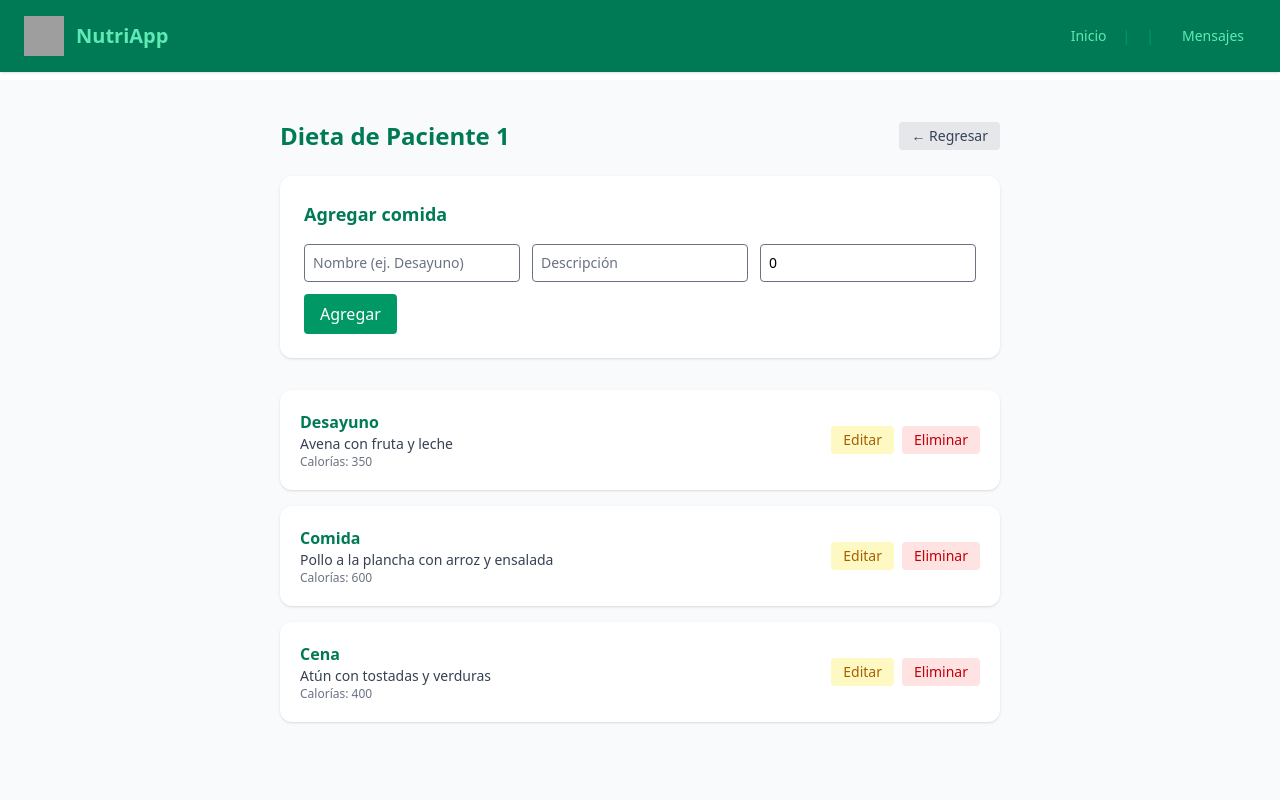
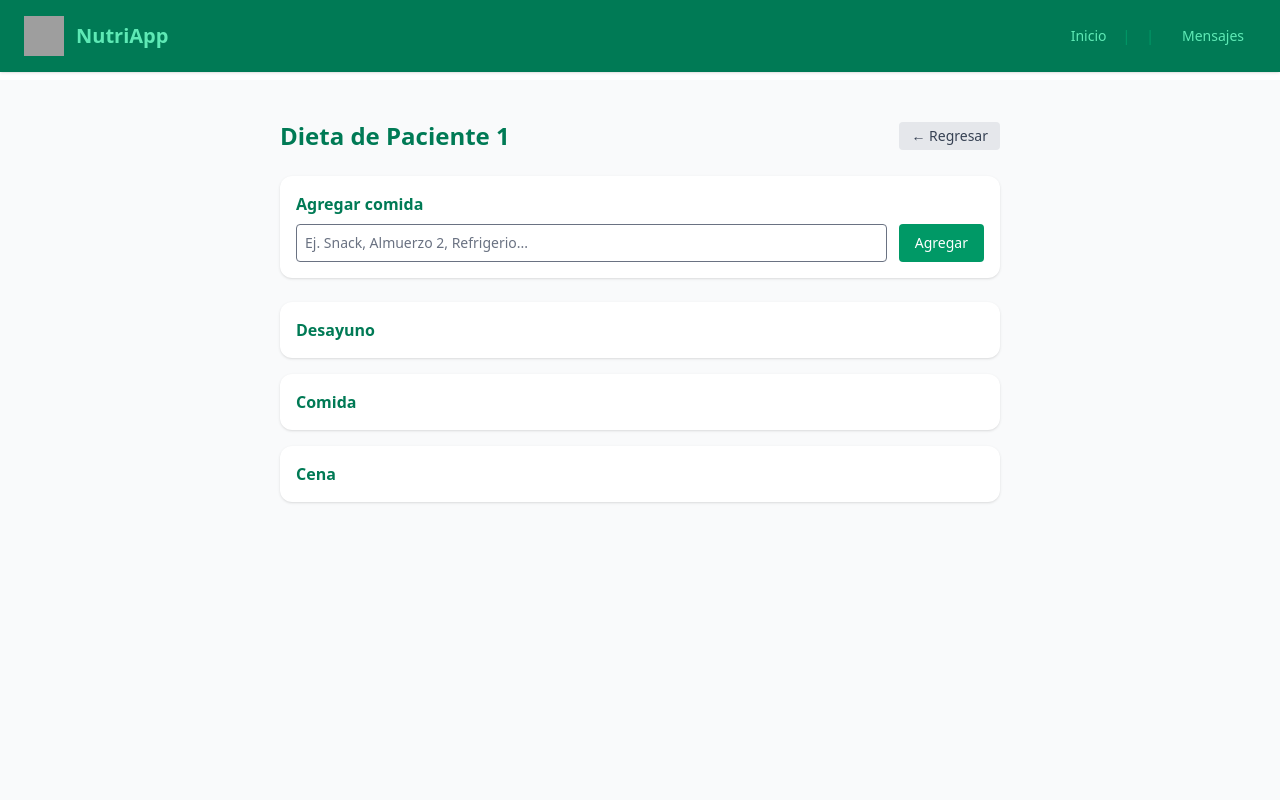
Before and after one commit to RM4862/frontendAppNutricion, a SvelteKit app: page /nutriologo/paciente/1/dieta in a window 1280 px wide. Shown: the top 800 px of the page. Built offline with nearby package versions, Linux system fonts and the light colour scheme; grey boxes are pictures that could not be loaded.

Commit message:
Registro-consumo dieta

```diff
--- a/src/routes/calendario/registro-consumo/+page.svelte
+++ b/src/routes/calendario/registro-consumo/+page.svelte
@@ -1,6 +1,22 @@
 <script lang="ts">
   import BackButton from '$lib/BackButton.svelte';
   export let data: { message?: string };
+
+  let selectedGroup = "";
+  let selectedFood = "";
+  let quantity = "";
+  let unit = "";
+
+  const alimentos = {
+    Cereales: ["Avena", "Arroz", "Tortilla", "Pan integral"],
+    Frutas: ["Manzana", "Banana", "Fresas", "Uvas"],
+    Verduras: ["Zanahoria", "Espinaca", "Brócoli", "Pepino"],
+    Lácteos: ["Leche", "Yogur", "Queso"],
+    Proteínas: ["Pollo", "Atún", "Huevo", "Carne magra"],
+    Grasas: ["Aguacate", "Nueces", "Aceite de oliva"]
+  };
+
+  const unidades = ["g", "ml", "pieza(s)", "taza(s)", "cucharada(s)"];
 </script>
 
 <main class="min-h-screen bg-gray-50 py-10">
@@ -10,15 +26,20 @@
     <h1 class="text-3xl font-bold text-emerald-700 mb-6">Registro de consumo</h1>
 
     {#if data.message}
-      <div class="mb-4 rounded bg-emerald-50 text-emerald-700 px-4 py-2">{data.message}</div>
+      <div class="mb-4 rounded bg-emerald-50 text-emerald-700 px-4 py-2">
+        {data.message}
+      </div>
     {/if}
 
     <form method="POST" class="bg-white p-6 rounded shadow space-y-4">
+
+      <!-- Fecha -->
       <div>
         <label class="block text-sm text-gray-700 mb-1">Fecha</label>
         <input name="date" type="date" class="w-full border rounded px-3 py-2" required />
       </div>
 
+      <!-- Comida -->
       <div>
         <label class="block text-sm text-gray-700 mb-1">Comida</label>
         <select name="meal" class="w-full border rounded px-3 py-2" required>
@@ -29,18 +50,84 @@
         </select>
       </div>
 
+      <!-- Descripción -->
       <div>
         <label class="block text-sm text-gray-700 mb-1">Descripción</label>
         <textarea name="desc" class="w-full border rounded px-3 py-2" rows="3" required></textarea>
       </div>
 
-      <div class="grid sm:grid-cols-3 gap-4">
-        <div><label class="block text-sm mb-1">Kcal</label><input name="kcal" type="number" class="w-full border rounded px-3 py-2" required /></div>
-        <div><label class="block text-sm mb-1">Proteína (g)</label><input name="prot" type="number" class="w-full border rounded px-3 py-2" required /></div>
-        <div><label class="block text-sm mb-1">Carbohidratos (g)</label><input name="carb" type="number" class="w-full border rounded px-3 py-2" required /></div>
+      <!-- NUEVA SECCIÓN: Grupo, alimento, cantidad, unidad -->
+      <div class="grid sm:grid-cols-2 md:grid-cols-4 gap-4">
+
+        <!-- Grupo alimenticio -->
+        <div>
+          <label class="block text-sm text-gray-700 mb-1">Grupo</label>
+          <select
+            name="group"
+            class="w-full border rounded px-3 py-2 text-sm"
+            bind:value={selectedGroup}
+            required
+          >
+            <option value="">Seleccione</option>
+            {#each Object.keys(alimentos) as g}
+              <option value={g}>{g}</option>
+            {/each}
+          </select>
+        </div>
+
+        <!-- Alimento -->
+        <div>
+          <label class="block text-sm text-gray-700 mb-1">Alimento</label>
+          <select
+            name="food"
+            class="w-full border rounded px-3 py-2 text-sm"
+            bind:value={selectedFood}
+            required
+            disabled={!selectedGroup}
+          >
+            <option value="">Seleccione</option>
+
+            {#if selectedGroup}
+              {#each alimentos[selectedGroup] as food}
+                <option value={food}>{food}</option>
+              {/each}
+            {/if}
+          </select>
+        </div>
+
+        <!-- Cantidad -->
+        <div>
+          <label class="block text-sm text-gray-700 mb-1">Cantidad</label>
+          <input
+            name="quantity"
+            class="w-full border rounded px-3 py-2 text-sm"
+            placeholder="Ej. 100"
+            bind:value={quantity}
+            required
+          />
+        </div>
+
+        <!-- Unidad -->
+        <div>
+          <label class="block text-sm text-gray-700 mb-1">Unidad</label>
+          <select
+            name="unit"
+            class="w-full border rounded px-3 py-2 text-sm"
+            bind:value={unit}
+            required
+          >
+            <option value="">Seleccione</option>
+            {#each unidades as u}
+              <option value={u}>{u}</option>
+            {/each}
+          </select>
+        </div>
+
       </div>
 
-      <button class="px-4 py-2 bg-emerald-600 text-white rounded hover:bg-emerald-700">Guardar</button>
+      <button class="px-4 py-2 bg-emerald-600 text-white rounded hover:bg-emerald-700">
+        Guardar
+      </button>
     </form>
   </div>
 </main>
--- a/src/routes/nutriologo/paciente/[id]/dieta/+page.svelte
+++ b/src/routes/nutriologo/paciente/[id]/dieta/+page.svelte
@@ -3,54 +3,85 @@
   import { page } from '$app/stores';
   import { goto } from '$app/navigation';
 
-
-  type Meal = { id: number; name: string; description: string; calories: number };
-
   let patientId: string;
   let patientName = '';
-  let meals: Meal[] = [];
-  let newMeal: Omit<Meal, 'id'> = { name: '', description: '', calories: 0 };
-  let editingMeal: Meal | null = null;
+
+  let meals = [
+    { id: 1, name: 'Desayuno', items: [] },
+    { id: 2, name: 'Comida', items: [] },
+    { id: 3, name: 'Cena', items: [] }
+  ];
+
+  let openSection: number | null = null;
+
+  // Campos del formulario
+  let selectedGroup = "";
+  let selectedFood = "";
+  let quantity = "";
+  let unit = "";
+
+  // NUEVO CAMPO
+  let nuevaComida = "";
+
+  const alimentos = {
+    Cereales: ["Avena", "Arroz", "Tortilla", "Pan integral"],
+    Frutas: ["Manzana", "Banana", "Fresas", "Uvas"],
+    Verduras: ["Zanahoria", "Espinaca", "Brócoli", "Pepino"],
+    Lácteos: ["Leche", "Yogur", "Queso"],
+    Proteínas: ["Pollo", "Atún", "Huevo", "Carne magra"],
+    Grasas: ["Aguacate", "Nueces", "Aceite de oliva"]
+  };
+
+  const unidades = ["g", "ml", "pieza(s)", "taza(s)", "cucharada(s)"];
 
   onMount(() => {
-    // Obtener el ID del paciente desde la URL
     patientId = $page.params.id;
 
-    // Obtener el nombre desde la query (por ejemplo: ?name=María González)
     const query = new URLSearchParams($page.url.search);
     patientName = query.get('name') ?? `Paciente ${patientId}`;
-
-    // Simular obtener comidas del paciente
-    meals = [
-      { id: 1, name: 'Desayuno', description: 'Avena con fruta y leche', calories: 350 },
-      { id: 2, name: 'Comida', description: 'Pollo a la plancha con arroz y ensalada', calories: 600 },
-      { id: 3, name: 'Cena', description: 'Atún con tostadas y verduras', calories: 400 }
-    ];
   });
 
-  function addMeal() {
-    if (!newMeal.name || !newMeal.description) return;
-    const id = Math.max(0, ...meals.map(m => m.id)) + 1;
-    meals = [...meals, { id, ...newMeal }];
-    newMeal = { name: '', description: '', calories: 0 };
+  function toggleSection(id: number) {
+    openSection = openSection === id ? null : id;
   }
 
-  function deleteMeal(id: number) {
-    meals = meals.filter(m => m.id !== id);
+  // NUEVA FUNCIÓN PARA CREAR BOTÓN DE COMIDA
+  function agregarComida() {
+    if (!nuevaComida.trim()) {
+      alert("Ingrese un nombre válido.");
+      return;
     }
 
-  function startEdit(meal: Meal) {
-    editingMeal = { ...meal };
+    const nuevoId = meals.length + 1;
+
+    meals = [
+      ...meals,
+      { id: nuevoId, name: nuevaComida, items: [] }
+    ];
+
+    nuevaComida = ""; // limpiar
   }
 
-  function saveEdit() {
-    if (!editingMeal) return;
-    meals = meals.map(m => (m.id === editingMeal!.id ? editingMeal! : m));
-    editingMeal = null;
+  function agregarAlimento(mealId: number) {
+    if (!selectedGroup || !selectedFood || !quantity || !unit) {
+      alert("Por favor completa todos los campos.");
+      return;
     }
 
-  function cancelEdit() {
-    editingMeal = null;
+    const meal = meals.find(m => m.id === mealId);
+    if (meal) {
+      meal.items.push({
+        group: selectedGroup,
+        food: selectedFood,
+        quantity,
+        unit
+      });
+    }
+
+    selectedGroup = "";
+    selectedFood = "";
+    quantity = "";
+    unit = "";
   }
 
   function goBack() {
@@ -60,6 +91,8 @@
 
 <main class="min-h-screen bg-gray-50 py-10">
   <div class="container mx-auto px-6 max-w-3xl">
+
+    <!-- Encabezado -->
     <div class="flex items-center justify-between mb-6">
       <h2 class="text-2xl font-bold text-emerald-700">
         Dieta de {patientName}
@@ -72,88 +105,133 @@
       </button>
     </div>
 
-    <div class="bg-white rounded-xl shadow p-6 mb-8">
-      <h3 class="text-lg font-semibold text-emerald-700 mb-4">Agregar comida</h3>
-      <div class="grid gap-3 md:grid-cols-3">
+    <!-- NUEVO FORMULARIO PARA AGREGAR COMIDA -->
+    <div class="bg-white p-4 rounded-xl shadow mb-6">
+      <h3 class="font-semibold text-emerald-700 mb-2">Agregar comida</h3>
+
+      <div class="flex gap-3">
         <input
-          class="border rounded p-2 text-sm"
-          placeholder="Nombre (ej. Desayuno)"
-          bind:value={newMeal.name}
+          class="flex-1 border rounded p-2 text-sm"
+          placeholder="Ej. Snack, Almuerzo 2, Refrigerio..."
+          bind:value={nuevaComida}
         />
-        <input
-          class="border rounded p-2 text-sm"
-          placeholder="Descripción"
-          bind:value={newMeal.description}
-        />
-        <input
-          type="number"
-          class="border rounded p-2 text-sm"
-          placeholder="Calorías"
-          bind:value={newMeal.calories}
-        />
-      </div>
+
         <button
-        on:click={addMeal}
-        class="mt-3 px-4 py-2 bg-emerald-600 text-white rounded hover:bg-emerald-700"
+          class="px-4 bg-emerald-600 text-white rounded hover:bg-emerald-700 text-sm"
+          on:click={agregarComida}
         >
           Agregar
         </button>
       </div>
+    </div>
 
+    <!-- Secciones dinámicas -->
     <div class="space-y-4">
-      {#each meals as meal (meal.id)}
-        <div
-          class="bg-white p-5 rounded-xl shadow flex flex-col md:flex-row md:items-center justify-between gap-4"
+      {#each meals as meal}
+        <div class="bg-white rounded-xl shadow">
+
+          <!-- Botón principal -->
+          <button
+            class="w-full text-left p-4 font-semibold text-emerald-700 hover:bg-emerald-50 rounded-xl"
+            on:click={() => toggleSection(meal.id)}
           >
-          {#if editingMeal && editingMeal.id === meal.id}
-            <div class="flex-1 grid gap-2 md:grid-cols-3">
+            {meal.name}
+          </button>
+
+          {#if openSection === meal.id}
+            <div class="p-4 border-t">
+
+              <!-- Formulario interno -->
+              <div class="grid grid-cols-1 sm:grid-cols-2 md:grid-cols-4 lg:grid-cols-5 gap-3">
+
+                <div>
+                  <label class="text-xs font-semibold text-gray-600">Grupo</label>
+                  <select
+                    class="w-full mt-1 border rounded p-1.5 text-xs"
+                    bind:value={selectedGroup}
+                  >
+                    <option value="">Seleccione</option>
+                    {#each Object.keys(alimentos) as g}
+                      <option value={g}>{g}</option>
+                    {/each}
+                  </select>
+                </div>
+
+                <div>
+                  <label class="text-xs font-semibold text-gray-600">Alimento</label>
+                  <select
+                    class="w-full mt-1 border rounded p-1.5 text-xs"
+                    bind:value={selectedFood}
+                    disabled={!selectedGroup}
+                  >
+                    <option value="">Seleccione</option>
+                    {#if selectedGroup}
+                      {#each alimentos[selectedGroup] as food}
+                        <option value={food}>{food}</option>
+                      {/each}
+                    {/if}
+                  </select>
+                </div>
+
+                <div>
+                  <label class="text-xs font-semibold text-gray-600">Cantidad</label>
                   <input
-                class="border rounded p-2 text-sm"
-                bind:value={editingMeal.name}
-              />
-              <input
-                class="border rounded p-2 text-sm"
-                bind:value={editingMeal.description}
-              />
-              <input
-                type="number"
-                class="border rounded p-2 text-sm"
-                bind:value={editingMeal.calories}
+                    class="w-full mt-1 border rounded p-1.5 text-xs"
+                    placeholder="Ej. 100"
+                    bind:value={quantity}
                   />
                 </div>
-            <div class="flex gap-2">
+
+                <div>
+                  <label class="text-xs font-semibold text-gray-600">Unidad</label>
+                  <select
+                    class="w-full mt-1 border rounded p-1.5 text-xs"
+                    bind:value={unit}
+                  >
+                    <option value="">Seleccione</option>
+                    {#each unidades as u}
+                      <option value={u}>{u}</option>
+                    {/each}
+                  </select>
+                </div>
+
+                <div class="flex items-end md:col-span-1">
                   <button
-                on:click={saveEdit}
-                class="px-3 py-1 bg-emerald-100 text-emerald-700 rounded hover:bg-emerald-200 text-sm"
+                    class="w-full px-3 py-1.5 bg-emerald-600 text-white rounded text-xs hover:bg-emerald-700"
+                    on:click={() => agregarAlimento(meal.id)}
                   >
-                Guardar
-              </button>
-              <button
-                on:click={cancelEdit}
-                class="px-3 py-1 bg-gray-100 text-gray-700 rounded hover:bg-gray-200 text-sm"
-              >
-                Cancelar
+                    Agregar
                   </button>
                 </div>
-          {:else}
-            <div>
-              <h4 class="font-semibold text-emerald-700">{meal.name}</h4>
-              <p class="text-sm text-gray-700">{meal.description}</p>
-              <p class="text-xs text-gray-500">Calorías: {meal.calories}</p>
               </div>
-            <div class="flex gap-2">
-              <button
-                on:click={() => startEdit(meal)}
-                class="px-3 py-1 bg-yellow-100 text-yellow-700 rounded hover:bg-yellow-200 text-sm"
-              >
-                Editar
-              </button>
-              <button
-                on:click={() => deleteMeal(meal.id)}
-                class="px-3 py-1 bg-red-100 text-red-700 rounded hover:bg-red-200 text-sm"
-              >
-                Eliminar
-              </button>
+
+              <!-- Tabla -->
+              {#if meal.items.length > 0}
+                <div class="mt-6 overflow-hidden rounded-xl shadow-sm border border-gray-200">
+                  <table class="w-full text-xs">
+                    <thead>
+                      <tr class="bg-emerald-600 text-white text-left">
+                        <th class="p-3">Nombre de Alimento</th>
+                        <th class="p-3">Cantidad</th>
+                        <th class="p-3">Unidad de medida</th>
+                        <th class="p-3">Grupo Alimenticio</th>
+                      </tr>
+                    </thead>
+
+                    <tbody>
+                      {#each meal.items as item}
+                        <tr class="bg-white border-t hover:bg-emerald-50 transition">
+                          <td class="p-3">{item.food}</td>
+                          <td class="p-3">{item.quantity}</td>
+                          <td class="p-3">{item.unit}</td>
+                          <td class="p-3">{item.group}</td>
+                        </tr>
+                      {/each}
+                    </tbody>
+                  </table>
+                </div>
+              {/if}
+
             </div>
           {/if}
         </div>
```
Also changed, not shown: 1 other file (tests, documents, lock files or other folders). Lines whose indentation alone changed are shown as unchanged.
